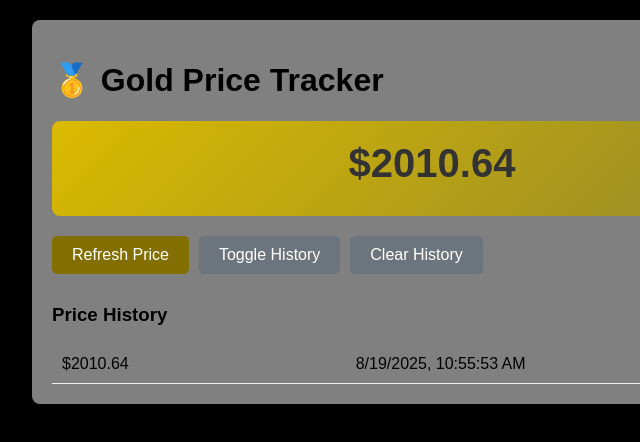
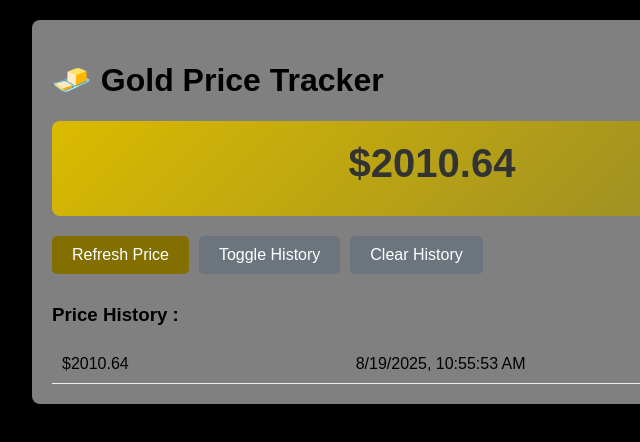
Before and after one commit to naeldavid/basic-gold-price-tracker, a plain HTML site: page index.html in a window 1280 px wide. Both pictures are taken after a click on the button "Toggle History". Shown: the full height of the page, 208-848 px from the left. Drawn offline with Linux system fonts and the light colour scheme; no server answers.

Commit message:
minor ui fixes

```diff
--- a/index.html
+++ b/index.html
@@ -75,7 +75,7 @@
 </head>
 <body>
     <div class="container">
-        <h1>🥇 Gold Price Tracker</h1>
+        <h1>🧈 Gold Price Tracker</h1>
 
         <div class="price-display">
             <div class="current-price" id="currentPrice">Loading...</div>
@@ -90,7 +90,7 @@
         </div>
 
         <div class="history" id="historySection" style="display: none;">
-            <h3>Price History</h3>
+            <h3>Price History :</h3>
             <div id="historyList"></div>
         </div>
     </div>
```
